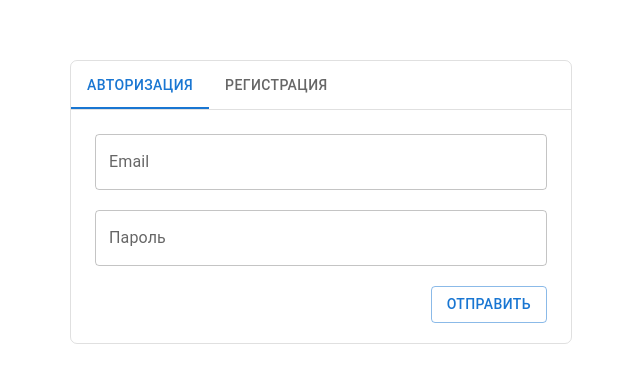
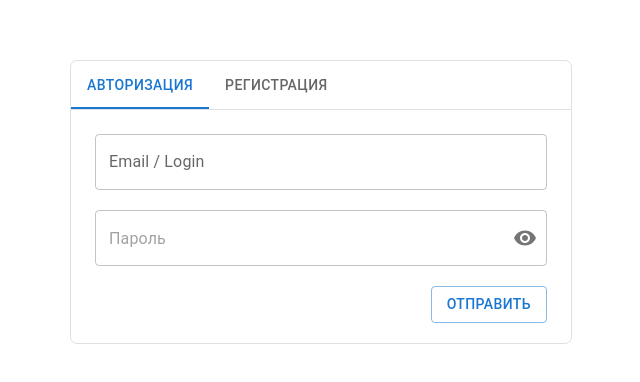
Before and after one commit to Kropanov/hanafuda, a React (Create React App) app: page / in a window 1280 px wide. Shown: the part 198-580 px from the top of the page, without its empty margins (319-959 px from the left). Built offline with nearby package versions, Linux system fonts and the light colour scheme.

Commit message:
Creating Menu and auth refactoring

```diff
--- a/package.json
+++ b/package.json
@@ -5,6 +5,7 @@
   "dependencies": {
     "@emotion/react": "^11.9.3",
     "@emotion/styled": "^11.9.3",
+    "@mui/icons-material": "^5.8.4",
     "@mui/material": "^5.8.7",
     "@testing-library/jest-dom": "^5.16.4",
     "@testing-library/react": "^13.3.0",
--- a/src/App.tsx
+++ b/src/App.tsx
@@ -1,12 +1,15 @@
-import React from 'react';
+import React, {useState} from 'react';
 import {Route, Routes} from "react-router-dom";
 import Authentication from './Components/Authentication/Authentication';
 
 function App() {
+
+    const [path, setPath] = useState('');
+
     return (
         <Routes>
-            <Route path="/" element={<Authentication/>}/>
-            <Route></Route>
+            <Route path="/" element={<Authentication path={path} setPath={setPath}/>}/>
+            <Route path={path}></Route>
             <Route></Route>
             <Route path="*" element={<h1>Not found</h1>}></Route>
         </Routes>
--- a/src/Components/Authentication/Authentication.tsx
+++ b/src/Components/Authentication/Authentication.tsx
@@ -1,12 +1,13 @@
 import Box from '@mui/material/Box';
-import React from 'react';
+import React, {useState} from 'react';
 import Tabs from "./Tabs/Tabs";
 import classes from './Authentication.module.scss'
+import {Props} from "../Types/Types";
 
-function Authentication() {
+function Authentication(props: Props) {
     return (
         <Box className={classes.Authentication}>
-            <Tabs/>
+            <Tabs path={props.path} setPath={props.setPath}/>
         </Box>
     )
 }
--- a/src/Components/Authentication/Authorization/Authorization.tsx
+++ b/src/Components/Authentication/Authorization/Authorization.tsx
@@ -1,26 +1,57 @@
 import Box from '@mui/material/Box';
 import React from 'react';
-import {Button, TextField} from "@mui/material";
+import {Button, IconButton, InputAdornment, OutlinedInput, TextField} from "@mui/material";
+import {Props} from "../../Types/Types";
+import Visibility from '@mui/icons-material/Visibility';
+import VisibilityOff from '@mui/icons-material/VisibilityOff';
 
-const Authorization = () => {
+const Authorization = (props: Props) => {
+
+    const [showPassword, setShowPassword] = React.useState<boolean>(false);
+
+    const handleClickShowPassword = () => {
+        setShowPassword((prev) => (!prev));
+    };
+
+    const handleMouseDownPassword = (event: React.MouseEvent<HTMLButtonElement>) => {
+        event.preventDefault();
+    };
+
     return (
         <Box>
             <Box sx={{display: 'flex', flexDirection: 'column'}}>
                 <TextField
                     id="login"
-                    label="Email"
+                    label="Email / Login"
                     variant="outlined"
                 />
-                <TextField
+                <OutlinedInput
                     sx={{ marginTop: '20px'}}
+                    type={showPassword ? 'text' : 'password'}
                     id="password"
-                    label="Пароль"
-                    type="password"
                     autoComplete="current-password"
-                    variant="outlined"
+                    placeholder="Пароль"
+                    endAdornment={
+                        <InputAdornment position="end">
+                            <IconButton
+                                aria-label="toggle password visibility"
+                                onClick={handleClickShowPassword}
+                                onMouseDown={handleMouseDownPassword}
+                                edge="end"
+                            >
+                                {showPassword ? <VisibilityOff /> : <Visibility />}
+                            </IconButton>
+                        </InputAdornment>
+                    }
                 />
             </Box>
-            <Button sx={{float: 'right', margin: '20px 0'}} variant="outlined">Отправить</Button>
+            <Button
+                sx={{float: 'right', margin: '20px 0'}}
+                variant="outlined"
+                // onClick={}
+            >
+                Отправить
+            </Button>
         </Box>
     )
 }
--- a/src/Components/Authentication/Tabs/Tabs.tsx
+++ b/src/Components/Authentication/Tabs/Tabs.tsx
@@ -5,6 +5,7 @@ import Typography from '@mui/material/Typography';
 import Box from '@mui/material/Box';
 import classes from './Tabs.module.scss'
 import Authorization from "../Authorization/Authorization";
+import {Props} from "../../Types/Types";
 
 interface TabPanelProps {
     children?: React.ReactNode;
@@ -39,7 +40,7 @@ function a11yProps(index: number) {
     };
 }
 
-export default function BasicTabs() {
+export default function BasicTabs(props: Props) {
     const [value, setValue] = React.useState(0);
 
     const handleChange = (event: React.SyntheticEvent, newValue: number) => {
@@ -55,7 +56,7 @@ export default function BasicTabs() {
                 </Tabs>
             </Box>
             <TabPanel value={value} index={0}>
-                <Authorization/>
+                <Authorization path={props.path} setPath={props.setPath}/>
             </TabPanel>
             <TabPanel value={value} index={1}>
                 Регистрация
--- /dev/null
+++ b/src/Components/Types/Types.tsx
@@ -0,0 +1,6 @@
+import React from 'react'
+
+export interface Props {
+    path: string,
+    setPath: React.Dispatch<React.SetStateAction<string>>
+}
```
Also changed, not shown: src/Components/Menu/Menu.tsx (added, +11 -0 lines), 1 other file (tests, documents, lock files or other folders).
